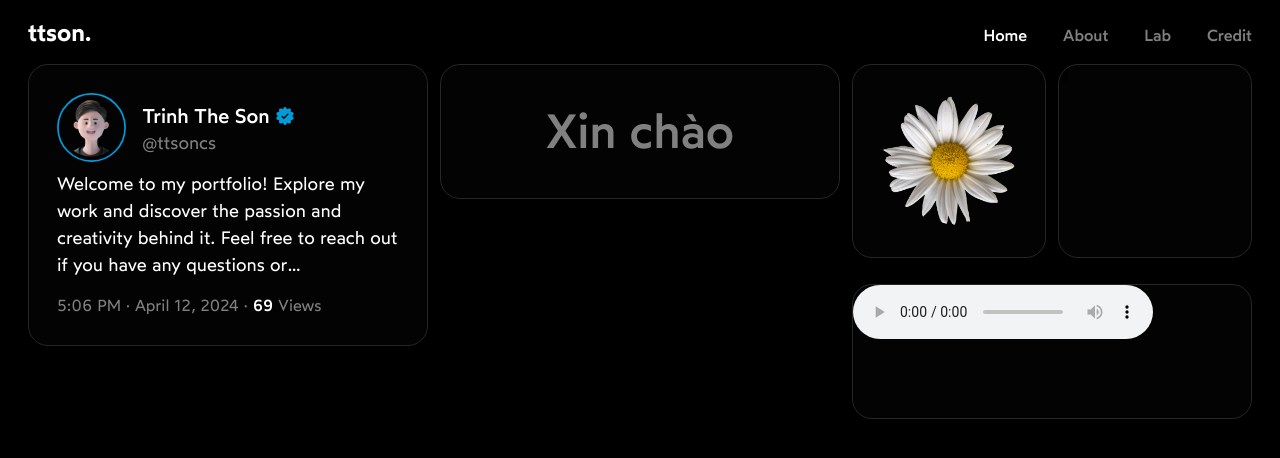
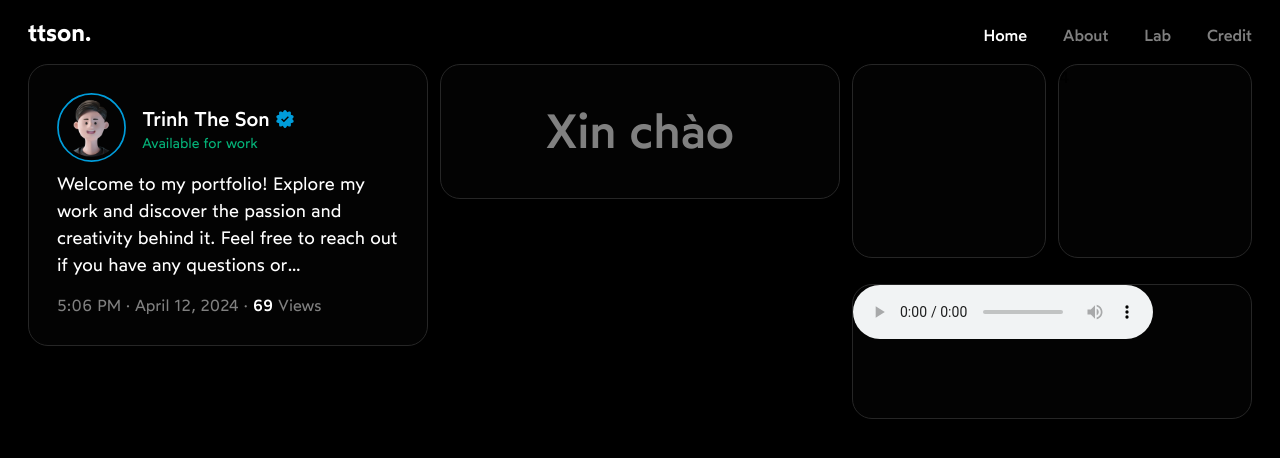
Before and after one commit to ttsoncs/portfolio-refactor, a Next.js app: page / in a window 1280 px wide. Shown: the top 458 px of the page. Built offline with nearby package versions, Linux system fonts and the light colour scheme.

Commit message:
Update TwitterLink text in FirstGrid.js and remove unused code in ThirdGrid.js

```diff
--- a/src/components/HomeGrid/FirstGrid.js
+++ b/src/components/HomeGrid/FirstGrid.js
@@ -24,7 +24,7 @@ function FirstGrid() {
               alt="verified badge"
             ></Badge>
           </NameWrapper>
-          <TwitterLink>@ttsoncs</TwitterLink>
+          <TwitterLink>Available for work</TwitterLink>
         </Information>
       </FirstBox>
       <SecondBox>
@@ -118,12 +118,12 @@ const Badge = styled(Image)`
 `;
 
 const TwitterLink = styled.p`
-  color: var(--color-secondary-text);
-  font-size: ${18 / 16}rem;
+  color: var(--color-quaternary);
+  font-size: ${14 / 16}rem;
   line-height: 1.25;
 
   @media ${QUERIES.phoneAndSmaller} {
-    font-size: ${16 / 16}rem;
+    font-size: ${14 / 16}rem;
   }
 `;
 
--- a/src/components/HomeGrid/ThirdGrid.js
+++ b/src/components/HomeGrid/ThirdGrid.js
@@ -1,19 +1,9 @@
 import { QUERIES } from "@/constants";
-import Image from "next/image";
 import React from "react";
 import styled from "styled-components";
 
 function ThirdGrid() {
-  return (
-    <Wrapper>
-      <StyledImage
-        src="/images/daisy.webp"
-        height={512}
-        width={512}
-        alt="daisy flower"
-      ></StyledImage>
-    </Wrapper>
-  );
+  return <Wrapper></Wrapper>;
 }
 
 const Wrapper = styled.section`
@@ -32,9 +22,4 @@ const Wrapper = styled.section`
   }
 `;
 
-const StyledImage = styled(Image)`
-  height: 100%;
-  width: 100%;
-`;
-
 export default ThirdGrid;
```
Also changed, not shown: public/images/daisy.webp (deleted).
